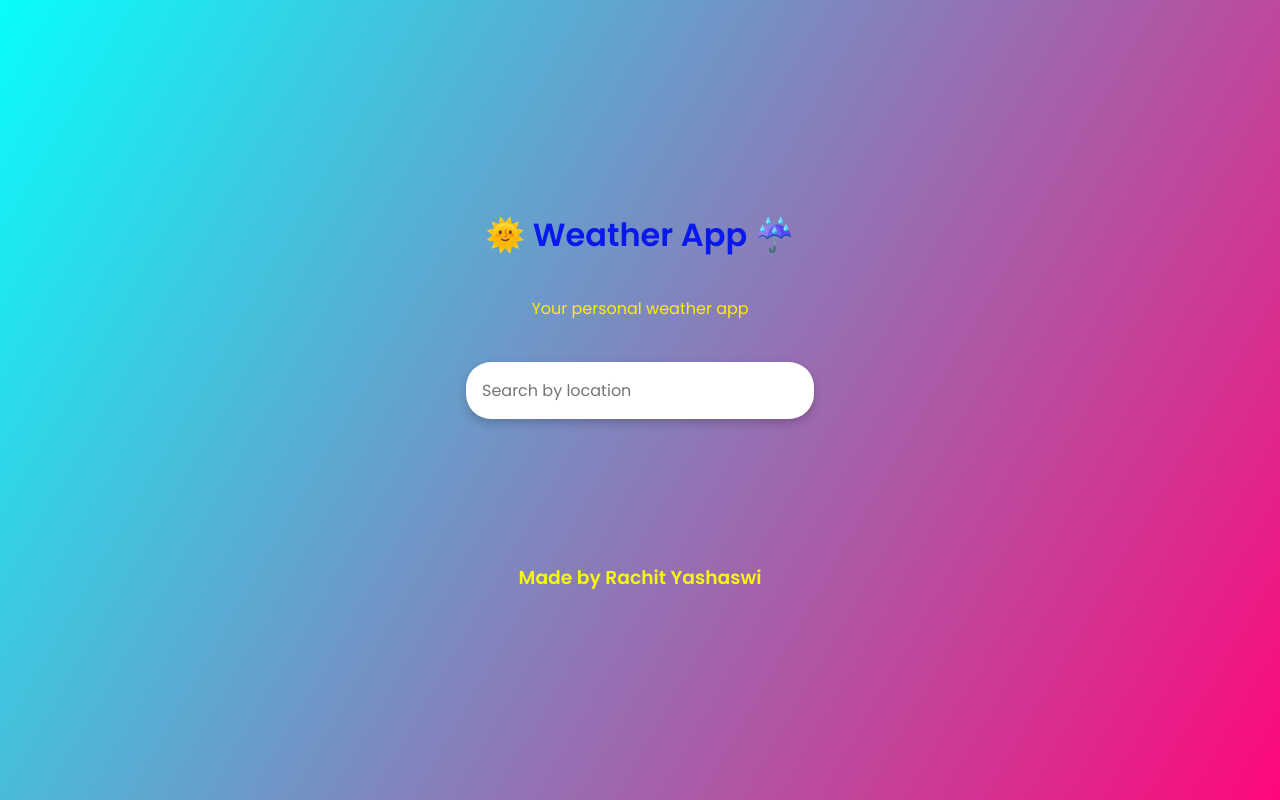
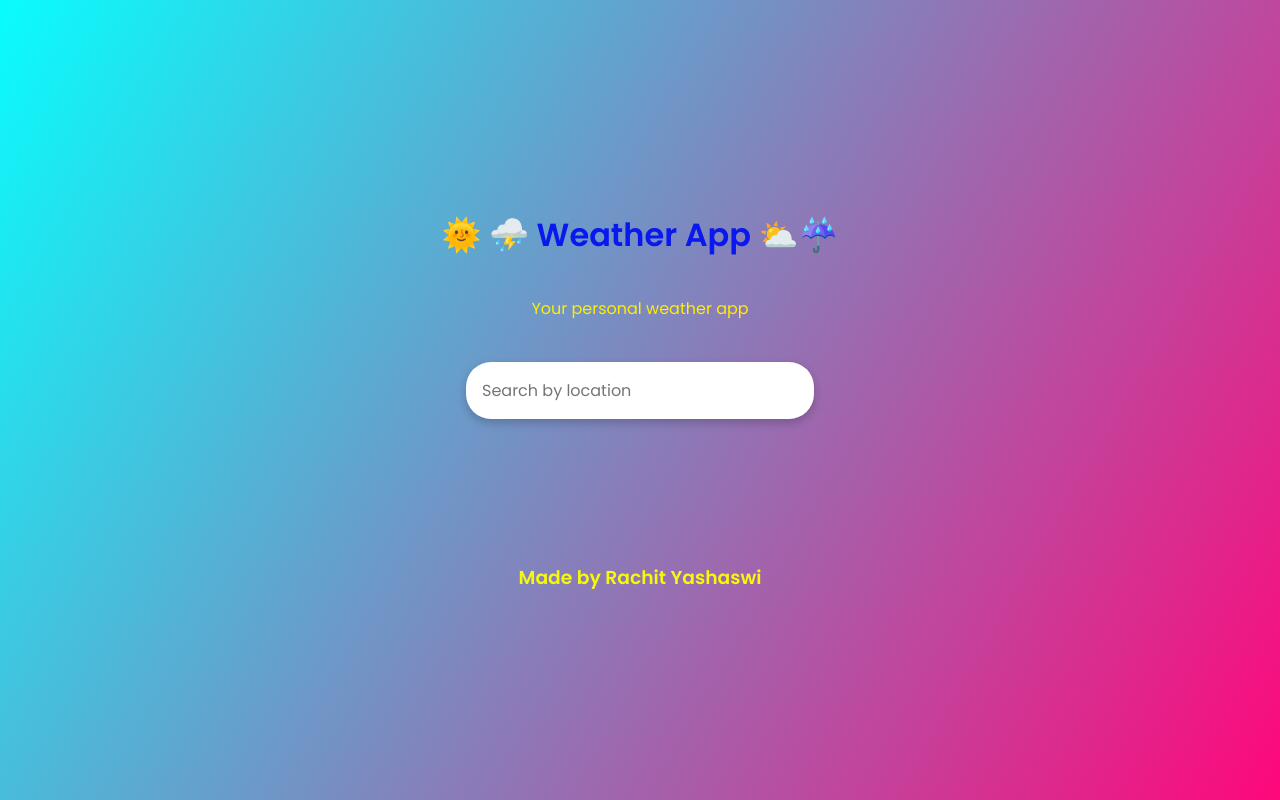
Before and after one commit to Rachit-29/Weather-App, a plain HTML site: page index.html in a window 1280 px wide. Drawn offline with Linux system fonts and the light colour scheme.

Commit message:
Update index.html

```diff
--- a/index.html
+++ b/index.html
@@ -10,7 +10,7 @@
 </head>
 
 <body>
-    <h1 id="head">🌞 Weather App ☔</h1>
+    <h1 id="head">🌞 ⛈️ Weather App ⛅☔</h1>
     <p>Your personal weather app</p>
     <br>
     <form id="form">
```
